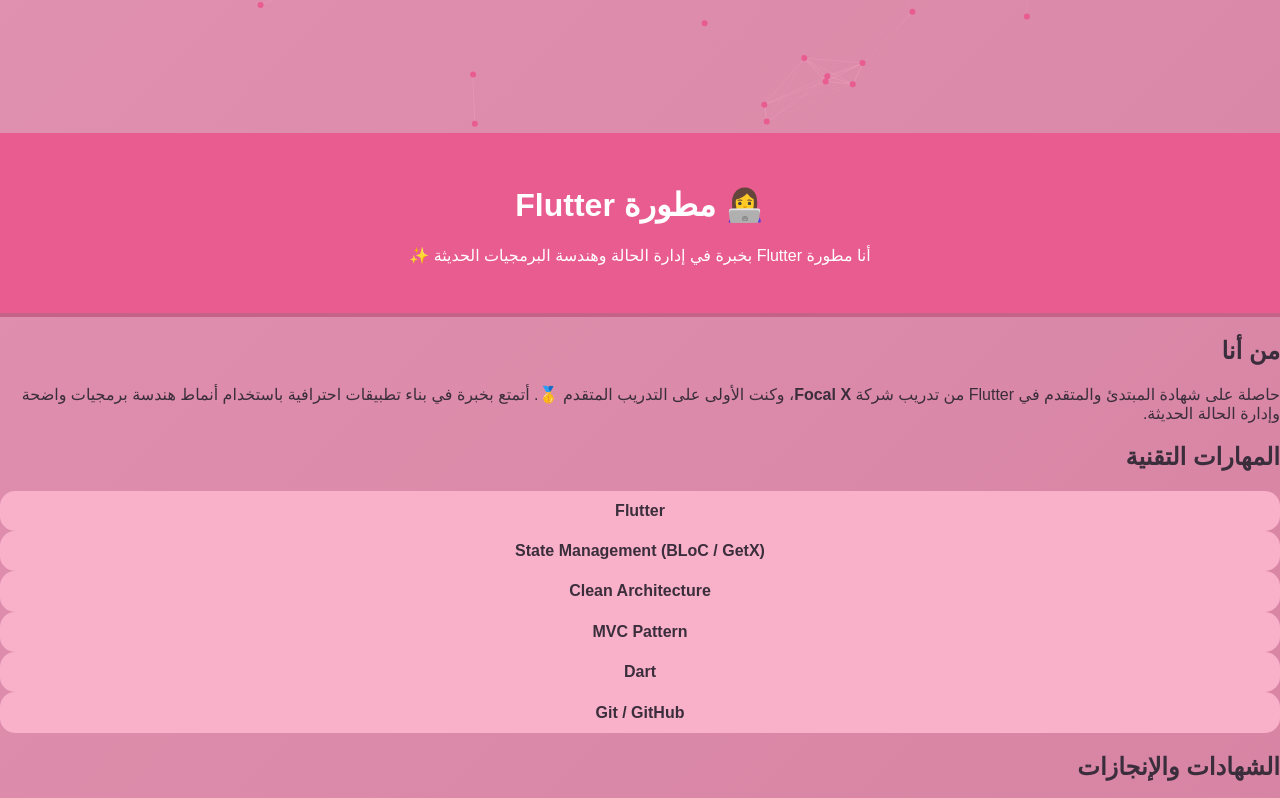
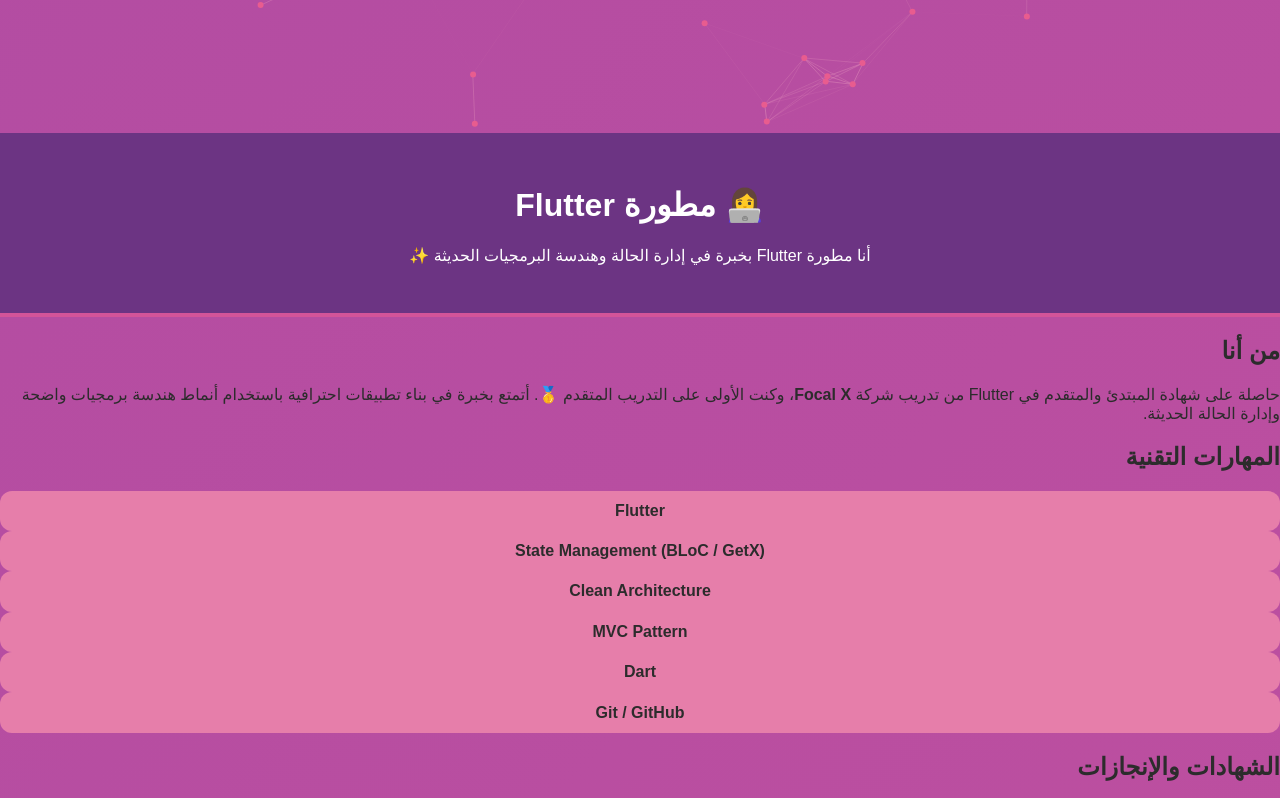
Before and after one commit to abrar1310/abrar1310.github.io, a plain HTML site: page index.html in a window 1280 px wide. Shown: the part 511-1309 px from the top of the page. Drawn offline with nearby package versions, Linux system fonts and the light colour scheme.

Commit message:
portfolio

```diff
--- a/styles.css
+++ b/styles.css
@@ -4,11 +4,10 @@ body, html {
   font-family: 'Cairo', sans-serif;
   direction: rtl;
   overflow-x: hidden;
-  background: linear-gradient(135deg, #f6d6e2, #e295b2, #c46287);
+  background: linear-gradient(135deg, #8e44ad, #d35499);
   background-size: 600% 600%;
   animation: gradientBG 25s ease infinite;
-  color: #3b2e3c;
-  position: relative;
+  color: #2c2c2c;
   min-height: 100vh;
 }
 
@@ -19,19 +18,19 @@ body, html {
 }
 
 header {
-  background-color: #e85c8f;
+  background-color: #6c3483;
   color: white;
   text-align: center;
   padding: 2rem 1rem;
-  border-bottom: 4px solid #c46287;
+  border-bottom: 4px solid #d35499;
 }
 
 .skills-grid .skill {
-  background-color: #f8b1c8;
-  color: #3b2e3c;
+  background-color: #e67eaa;
+  color: #2c2c2c;
   padding: 0.7rem;
   text-align: center;
-  border-radius: 15px;
+  border-radius: 12px;
   font-weight: 600;
   transition: all 0.3s ease;
   opacity: 0;
@@ -39,7 +38,7 @@ header {
 }
 
 .skills-grid .skill:hover {
-  background-color: #e85c8f;
+  background-color: #c03984;
   color: white;
   transform: scale(1.05);
 }
```
